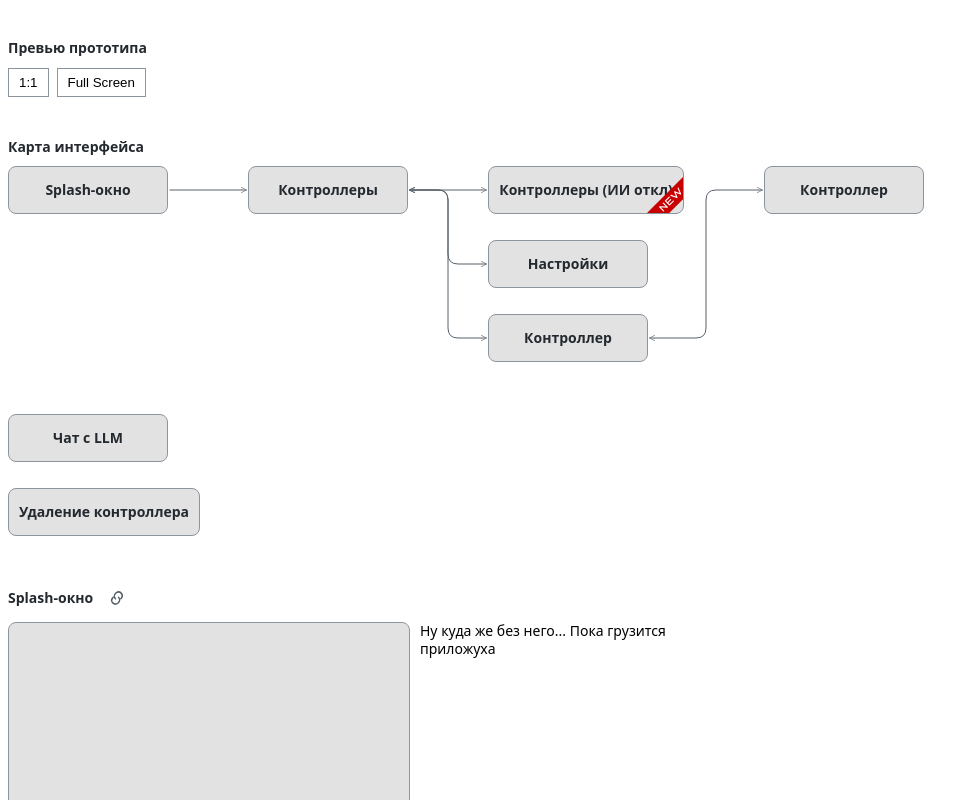
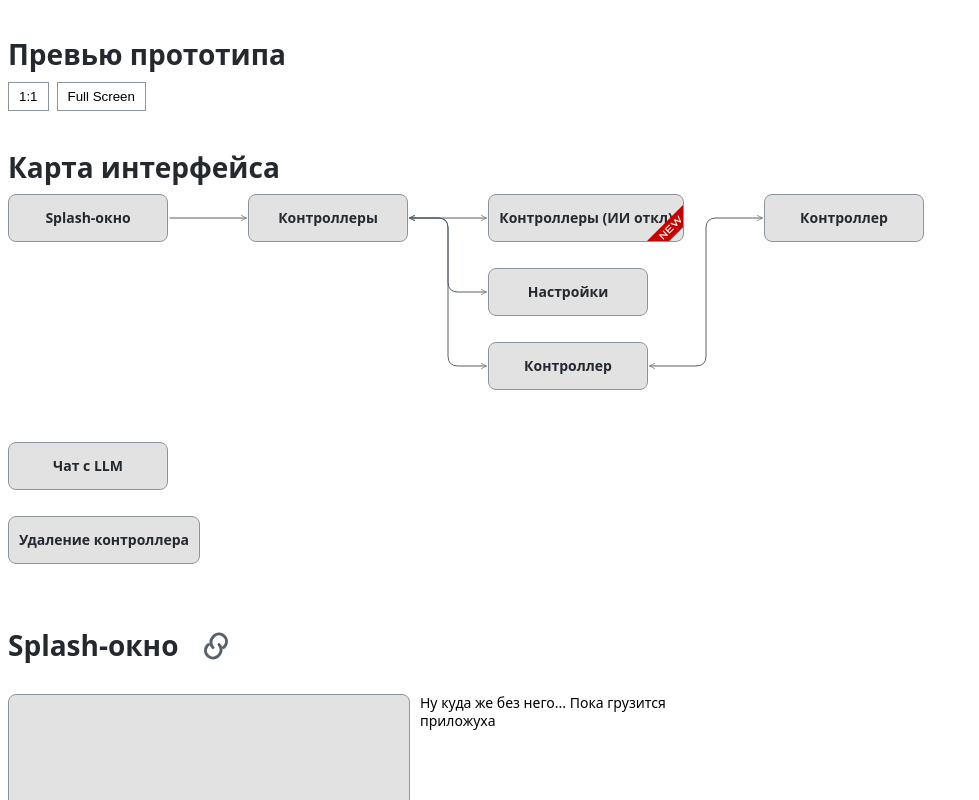
Before and after one commit to KhudyakovAlex/UXL, a plain HTML site: page index.html in a window 1280 px wide. Shown: the top 800 px of the page, without its empty margins (0-979 px from the left). Drawn offline with Linux system fonts and the light colour scheme.

Commit message:
Make section/page headers and link icon 2x

```diff
--- a/uxl.css
+++ b/uxl.css
@@ -176,6 +176,8 @@
 
 .uxl-map__title {
   font-weight: 800;
+  font-size: 28px;
+  line-height: 1.2;
   margin: 0 0 10px;
 }
 
@@ -260,8 +262,10 @@
 }
 
 .uxl-page__head {
-  padding: 6px 0 10px;
+  padding: 12px 0 20px;
   font-weight: 800;
+  font-size: 28px;
+  line-height: 1.2;
   display: flex;
   align-items: center;
   gap: 10px;
@@ -280,15 +284,15 @@
   display: inline-flex;
   align-items: center;
   justify-content: center;
-  width: 28px;
-  height: 28px;
+  width: 56px;
+  height: 56px;
 }
 .uxl-page__link:hover {
   color: var(--uxl-text);
 }
 .uxl-page__link-ico {
-  width: 18px;
-  height: 18px;
+  width: 36px;
+  height: 36px;
 }
 
 @keyframes uxl-goto-title {
```
